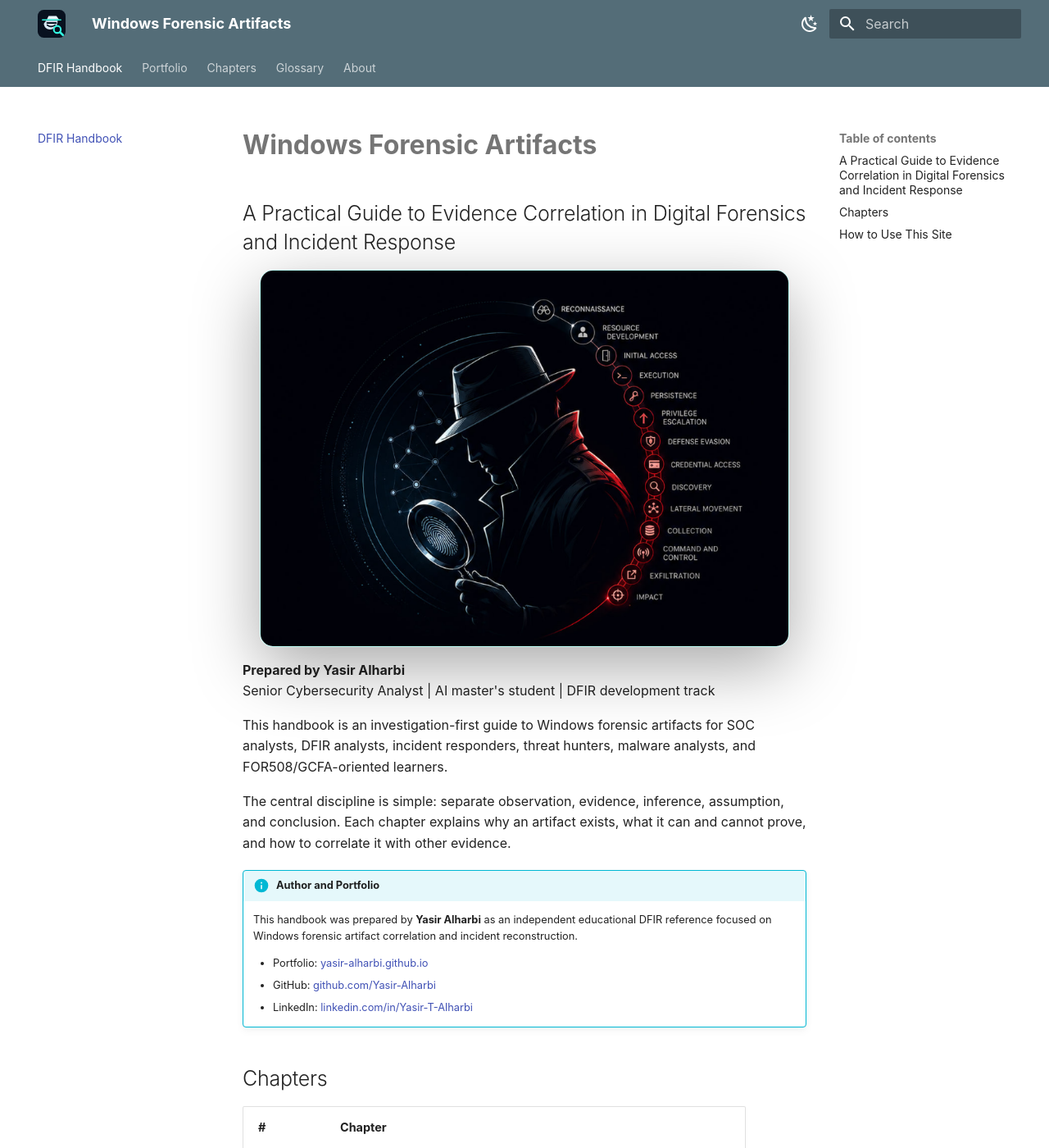
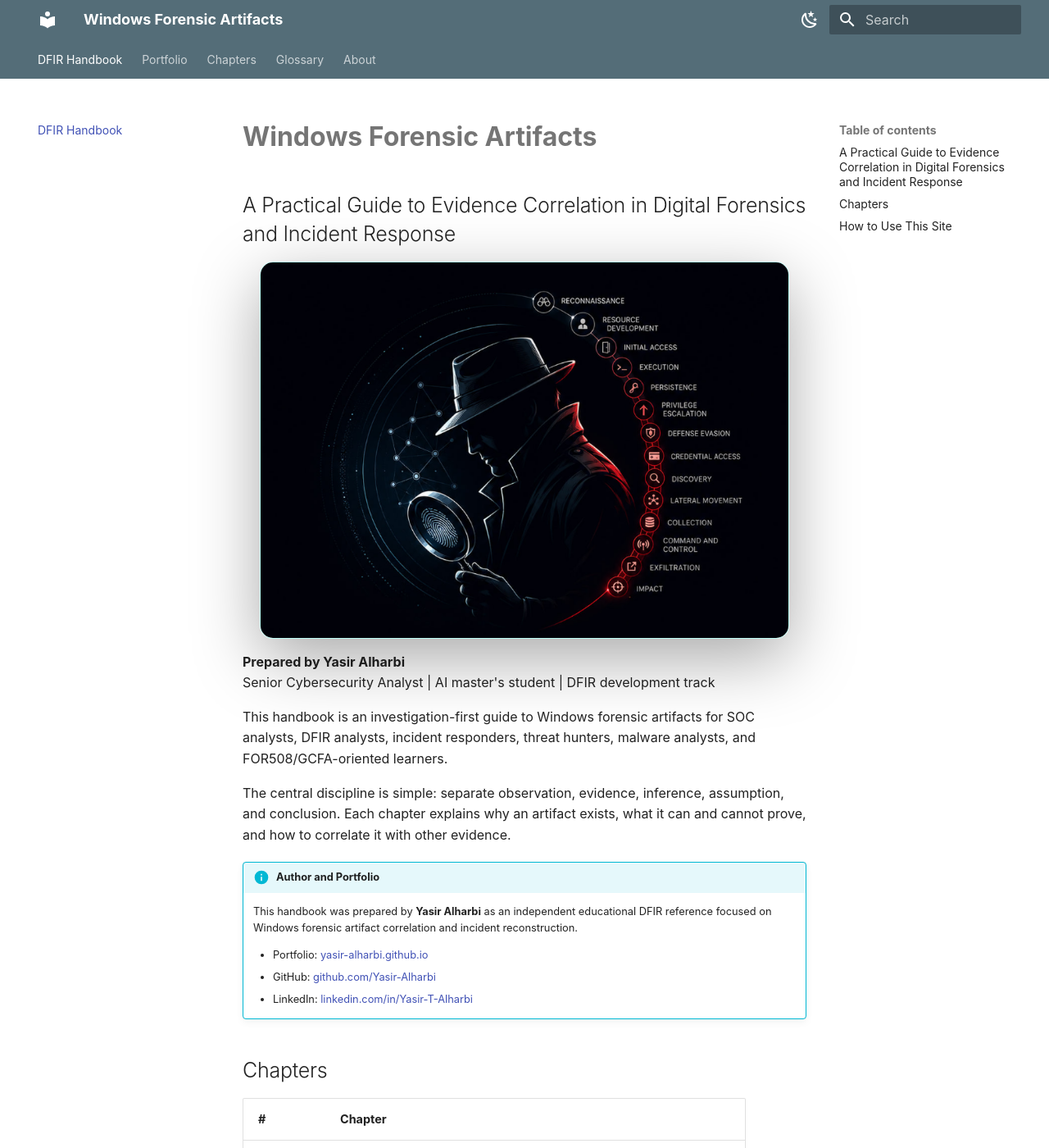
Before and after one commit to Yasir-Alharbi/windows-forensic-artifacts-handbook, an MkDocs documentation site: the page built from docs/index.md, in a window 1280 px wide and 1400 px high. Shown: the whole window at 82% size. Built offline with MkDocs 1.6.1 and Material for MkDocs 9.7.7, drawn with Linux system fonts in a browser that asks for light colours.

Commit message:
Remove custom handbook logo

```diff
--- a/docs/stylesheets/extra.css
+++ b/docs/stylesheets/extra.css
@@ -26,12 +26,6 @@
   white-space: pre-wrap;
 }
 
-.md-header__button.md-logo img,
-.md-header__button.md-logo svg {
-  width: 1.7rem;
-  height: 1.7rem;
-}
-
 .dfir-hero-visual {
   margin: 1.8rem 0 1.6rem;
 }
--- a/mkdocs.yml
+++ b/mkdocs.yml
@@ -6,8 +6,6 @@ site_url: "https://yasir-alharbi.github.io/windows-forensic-artifacts-handbook/"
 theme:
   name: material
   language: en
-  logo: assets/dfir-detective-logo.svg
-  favicon: assets/dfir-detective-logo.svg
   features:
     - navigation.tabs
     - navigation.sections
```
